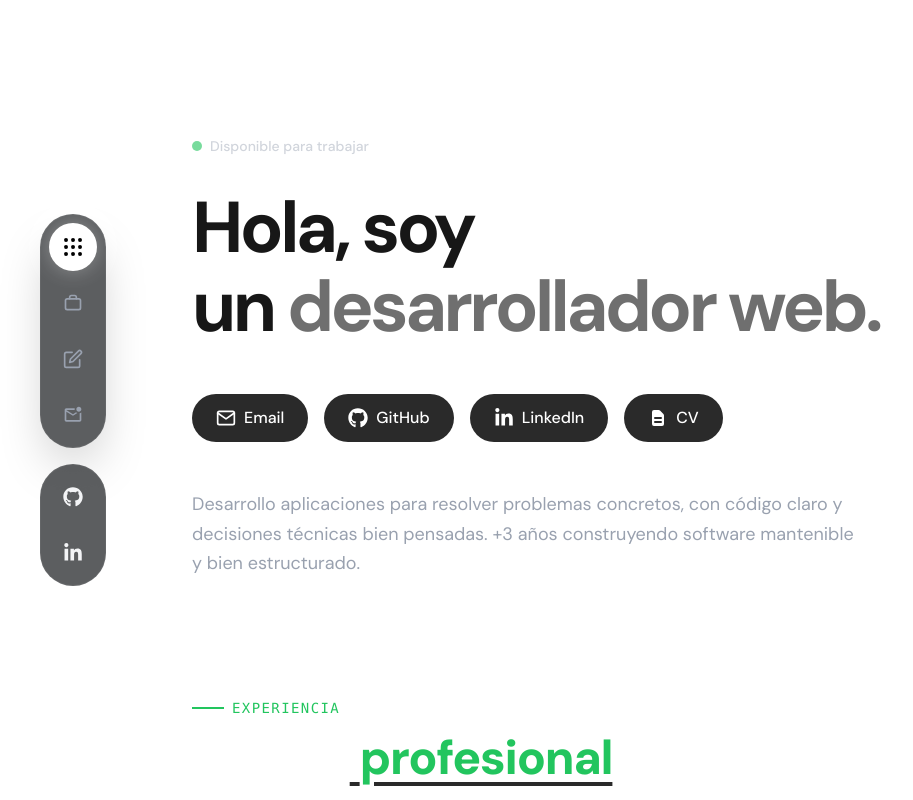
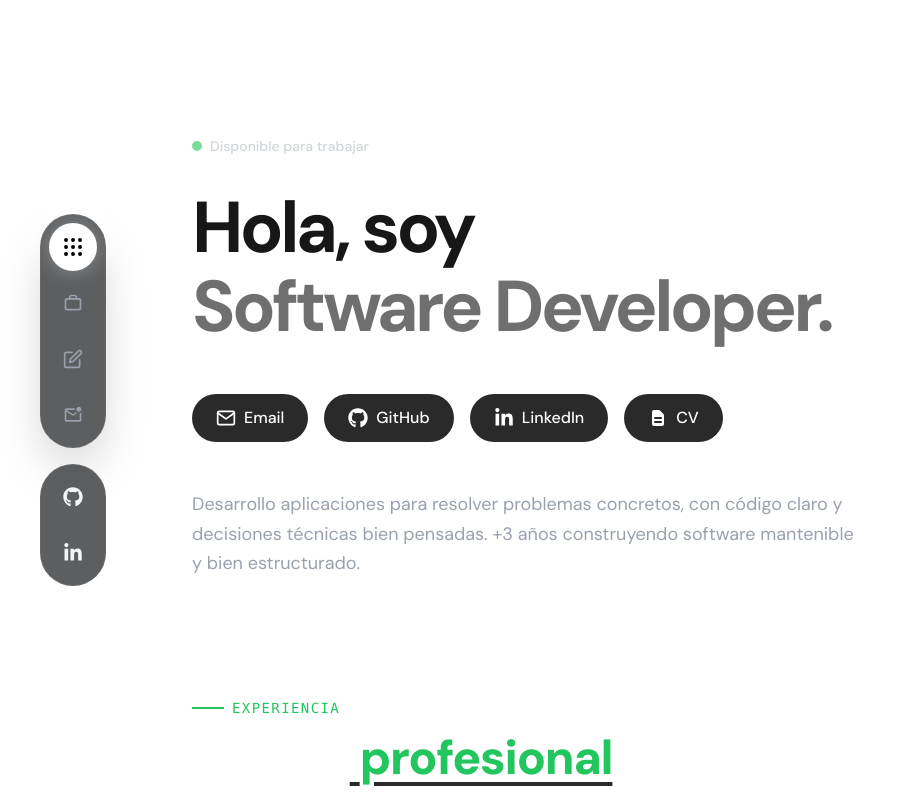
Before and after one commit to rody-huancas/dev-portfolio, a Next.js app: page / in a window 1280 px wide. Shown: the top 800 px of the page, without its empty margins (0-913 px from the left). Built offline with nearby package versions, Linux system fonts and the light colour scheme.

Commit message:
feat: update introduction in HeroSection to reflect current title

```diff
--- a/src/components/HeroSection/index.tsx
+++ b/src/components/HeroSection/index.tsx
@@ -28,9 +28,9 @@ const HeroSection = () => {
         </div>
 
         <h1 className="text-5xl md:text-7xl font-bold mb-12 leading-[1.1] tracking-tighter">
-          Hola, soy <span className="text-white">Rody</span>
+          Hola, soy <span className="text-white">Rody,</span>
           <br />
-          un <span className="text-hero-muted">desarrollador web.</span>
+          <span className="text-hero-muted">Software Developer.</span>
         </h1>
 
         <nav
```
